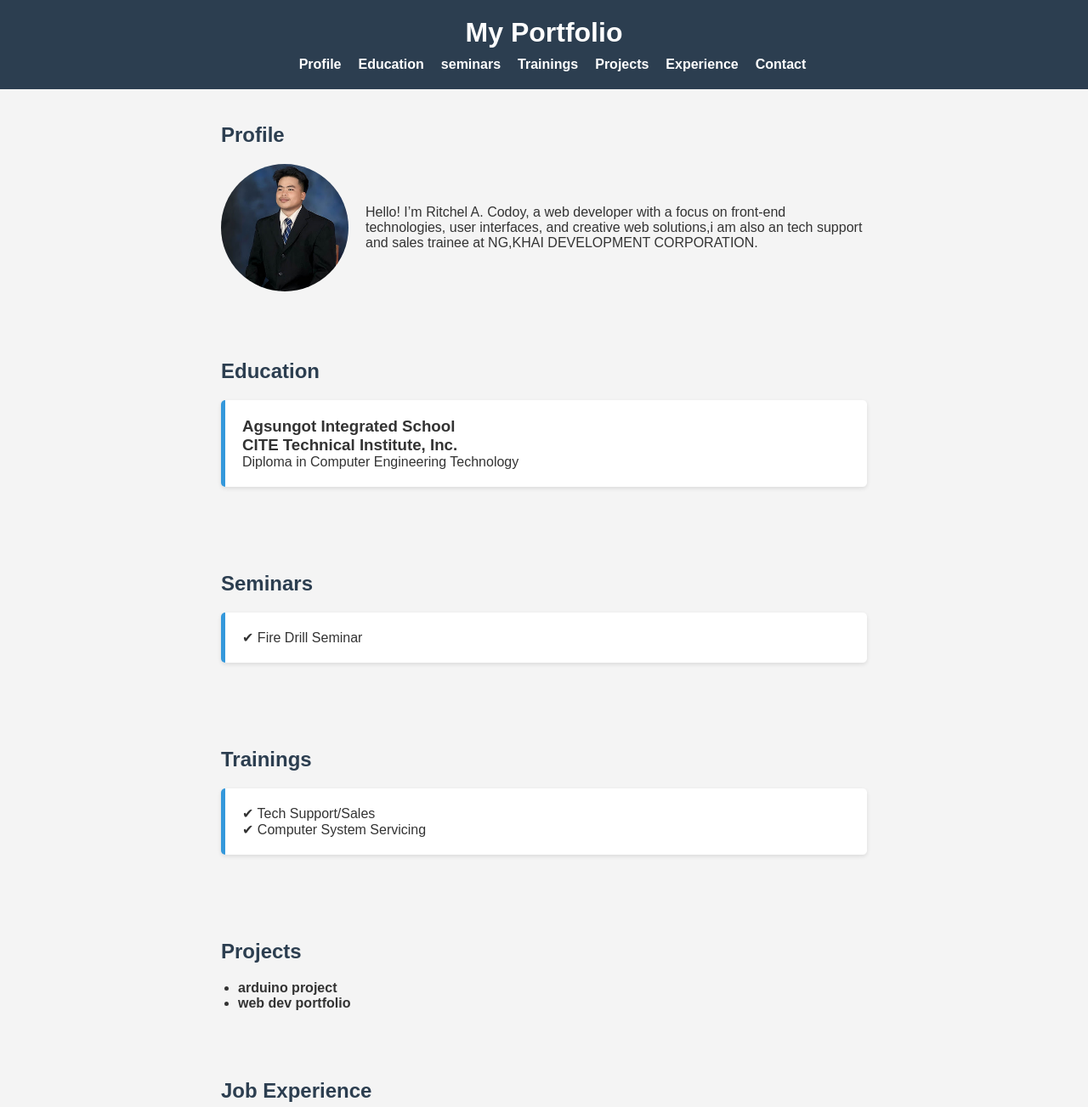
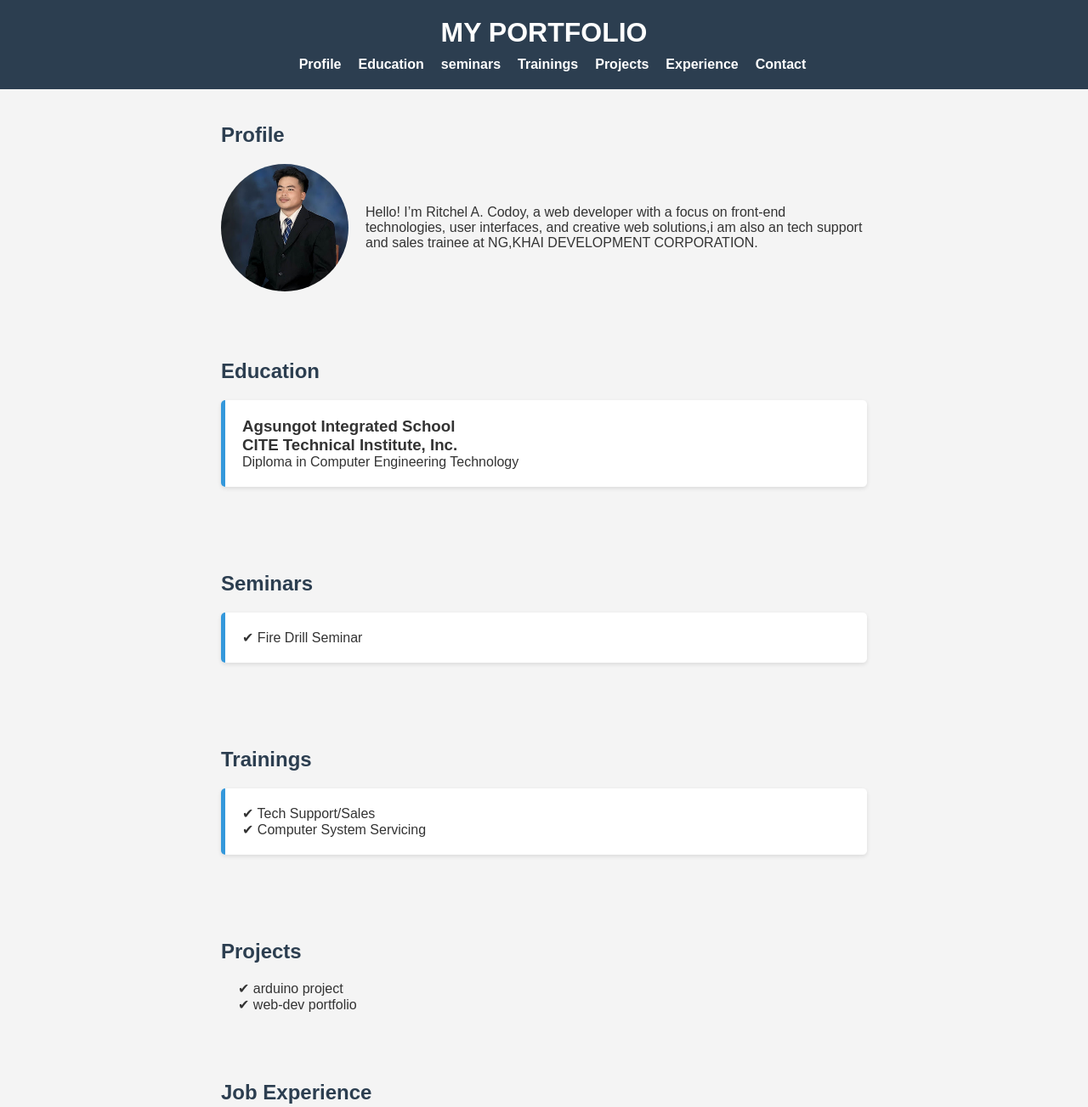
Before and after one commit to Ritchel1/Codoy-WebDev, a plain HTML site: page index.htm in a window 1280 px wide. Shown: the top 1303 px of the page at 85% size. Drawn offline with Linux system fonts and the light colour scheme.

Commit message:
Update index.htm

```diff
--- a/index.htm
+++ b/index.htm
@@ -3,13 +3,13 @@
 <head>
   <meta charset="UTF-8" />
   <meta name="viewport" content="width=device-width, initial-scale=1.0"/>
-  <title>My Portfolio</title>
+  <title>MY PORTFOLIO</title>
   <link rel="stylesheet" href="style.css" />
 </head>
 <body>
 
   <header>
-    <h1>My Portfolio</h1>
+    <h1>MY PORTFOLIO</h1>
     <nav>
       <ul>
         <li><a href="#profile">Profile</a></li>
@@ -60,8 +60,8 @@
     <section id="projects" class="section">
       <h2>Projects</h2>
       <ul>
-        <li><strong>arduino project</strong> </li>
-        <li><strong>web dev portfolio</strong> </li>
+        <p>✔ arduino project</p>
+        <p>✔ web-dev portfolio</p>
       </ul>
     </section>
 
```
